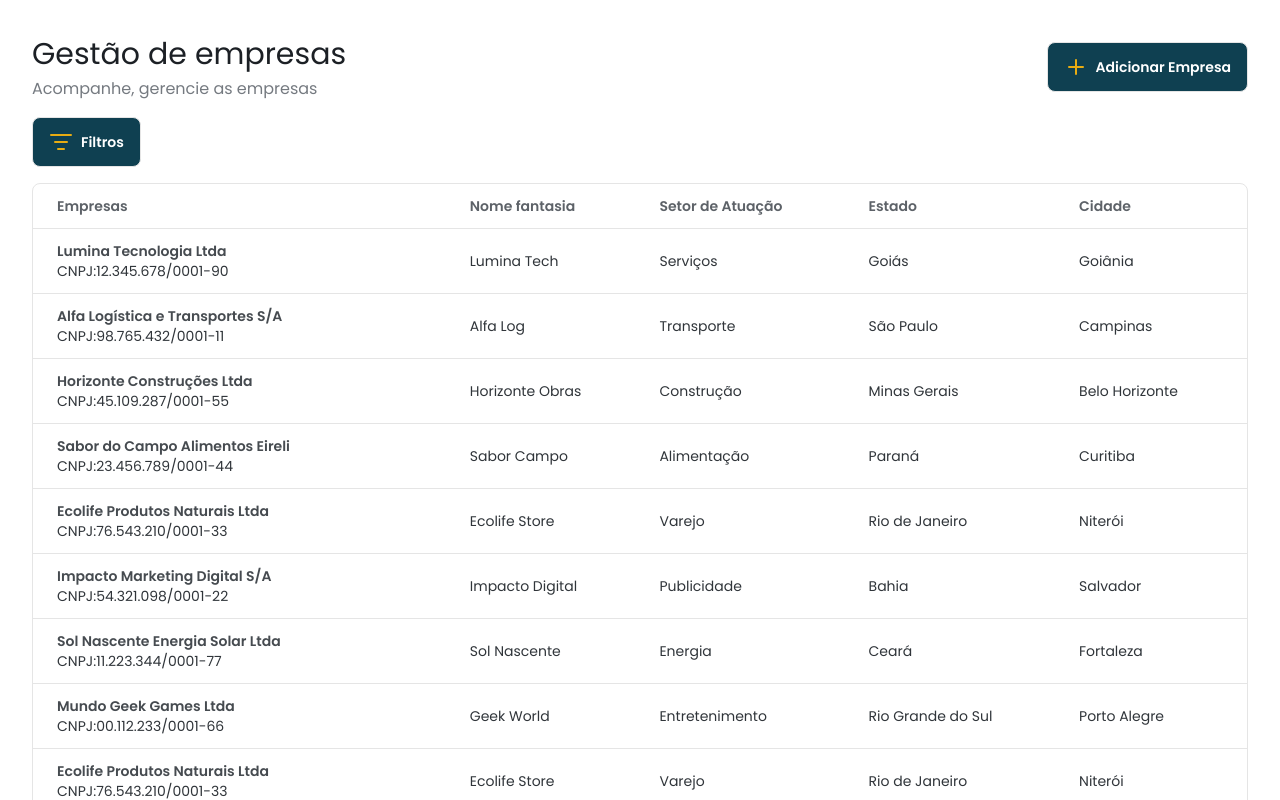
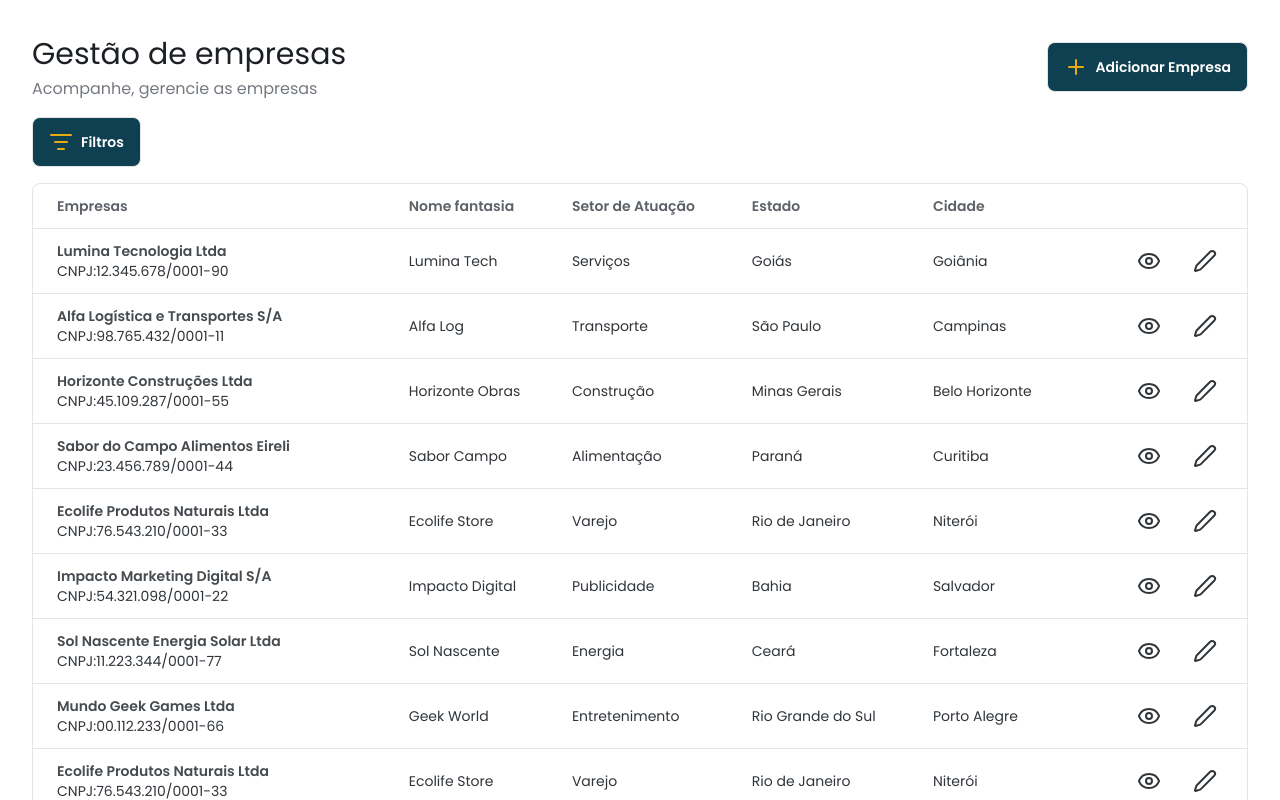
Before and after one commit to otimizesolutions/valor-judicial-frontend, a Next.js app: page /companies in a window 1280 px wide. Shown: the top 800 px of the page. Built offline with nearby package versions, Linux system fonts and the light colour scheme.

Commit message:
feat: adding actions  to comapanies table

```diff
--- a/src/app/(private)/companies/components/table.tsx
+++ b/src/app/(private)/companies/components/table.tsx
@@ -1,6 +1,9 @@
 import type { ColumnDef } from '@tanstack/react-table'
 import type { Company } from '../interfaces'
+import { Edit2, Eye } from 'lucide-react'
+import Link from 'next/link'
 import { TableObjects } from '@/components/table-objects/table'
+import { Button } from '@/components/ui/button'
 
 export function Table() {
   const dataJson: Company[] = [
@@ -344,6 +347,32 @@ export function Table() {
     { accessorKey: 'area', header: 'Setor de Atuação' },
     { accessorKey: 'state', header: 'Estado' },
     { accessorKey: 'city', header: 'Cidade' },
+    {
+      id: 'actions',
+      cell: ({ row }) => {
+        // O row.original.id seria ideal aqui, mas estamos usando row.index como no seu exemplo
+        const companyId = row.original.id || row.index
+
+        return (
+          <div className="flex items-center justify-end space-x-5 pr-6">
+
+            {/* Botão Detalhe */}
+            <Link href={`companies/${companyId}`} passHref>
+              <Button variant="ghost" size="icon">
+                <Eye />
+              </Button>
+            </Link>
+
+            {/* Botão Editar */}
+            <Link href={`companies/${companyId}/edit`} passHref>
+              <Button variant="ghost" size="icon">
+                <Edit2 />
+              </Button>
+            </Link>
+          </div>
+        )
+      },
+    },
   ]
   return (
     <TableObjects columns={columns} dataJson={dataJson} />
--- a/src/components/ui/button.tsx
+++ b/src/components/ui/button.tsx
@@ -13,12 +13,12 @@ const buttonVariants = cva(
         default: 'bg-white text-blue-500 border-gray-300 hover:bg-gray-100 disabled:text-gray-300',
         secondary:
           'bg-blue-600 text-white [&>svg]:text-yellow-300 hover:opacity-90',
+        ghost:
+          'border-none hover:bg-accent hover:text-accent-foreground dark:hover:bg-accent/50',
         // destructive:
         //   "bg-destructive text-white hover:bg-destructive/90 focus-visible:ring-destructive/20 dark:focus-visible:ring-destructive/40 dark:bg-destructive/60",
         // outline:
         //   "border bg-background shadow-xs hover:bg-accent hover:text-accent-foreground dark:bg-input/30 dark:border-input dark:hover:bg-input/50",
-        // ghost:
-        //   "hover:bg-accent hover:text-accent-foreground dark:hover:bg-accent/50",
         // link: "text-primary underline-offset-4 hover:underline",
       },
       size: {
```
